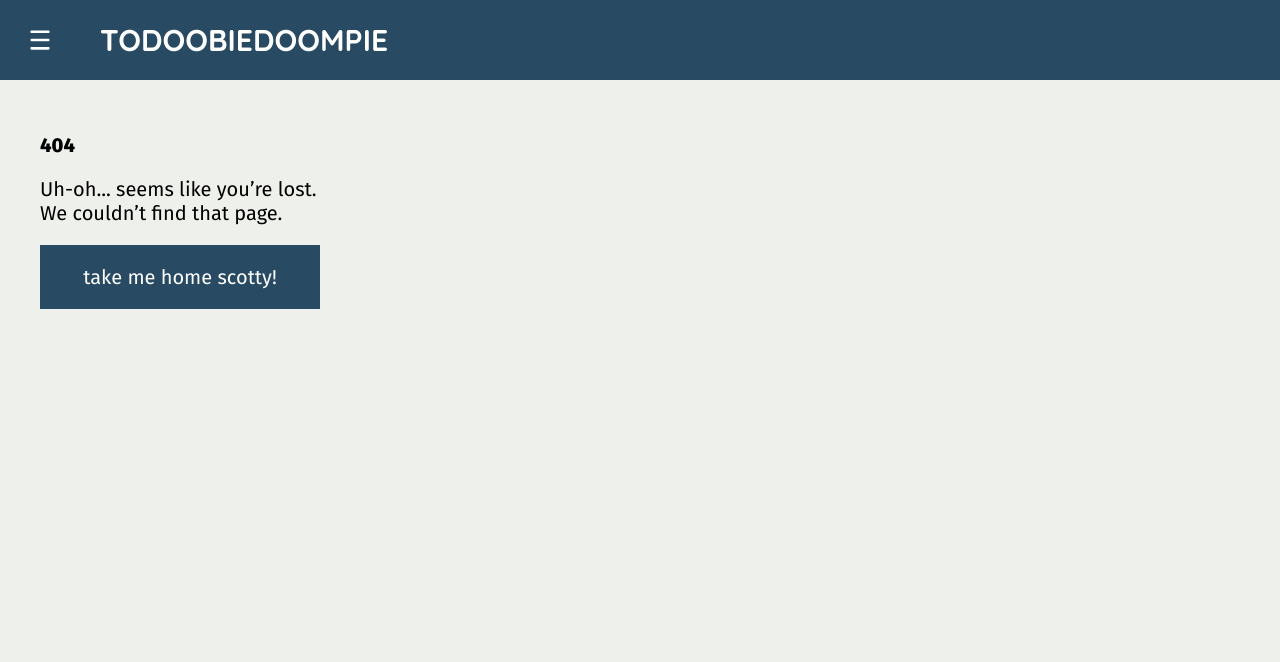
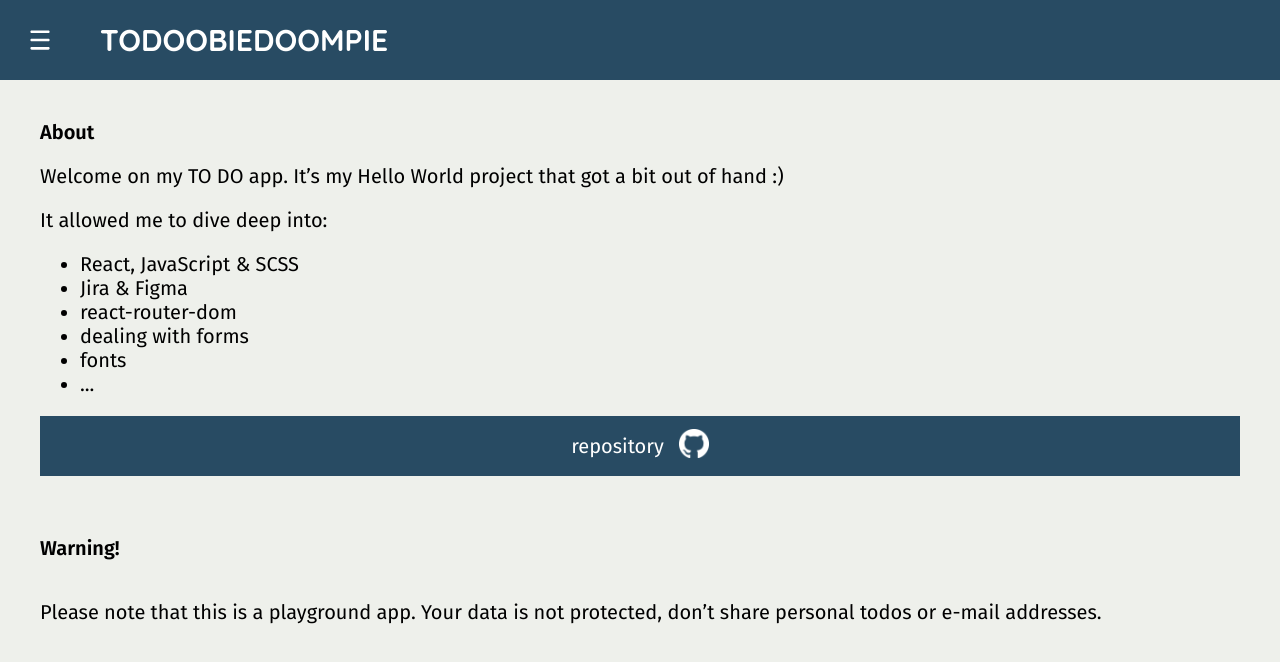
Before and after one commit to akinci-oki/todoo, a React (Create React App) app: page /about in a window 1280 px wide. Before the commit this address had no page. Shown: the top 662 px of the page. Built offline with nearby package versions, Linux system fonts and the light colour scheme.

Commit message:
TODO-45-about-page

```diff
--- a/src/App.scss
+++ b/src/App.scss
@@ -23,14 +23,24 @@ h2 {
     font-size: 1rem;
 }
 
+h3 {
+    margin-top: 3rem;
+    margin-bottom: 2rem;
+    font-weight: $fontweight-semibold;
+    font-size: 1rem;
+}
+
 /* form */
 .error {
     margin: 0.5rem 0 1rem 0;
     font-weight: $fontweight-semibold;
     color: $color-error;
 }
+
 button {
-    line-height: 1;
+    display: flex;
+    align-items: center;
+    justify-content: center;
     height: 3rem;
     color: white;
     width: 100%;
--- a/src/Router.js
+++ b/src/Router.js
@@ -2,12 +2,13 @@ import React from "react";
 import { Routes, Route } from "react-router-dom";
 
 import { NotFound, SignUp, Login } from "./components";
-import { Homepage, Settingspage, ProfilePage } from "./pages";
+import { Homepage, Settingspage, ProfilePage, Aboutpage } from "./pages";
 import "./App.scss";
 
 const Router = () => (
     <Routes>
         <Route exact path="/" element={<Homepage />}></Route>
+        <Route exact path="/about" element={<Aboutpage />}></Route>
         <Route path="/log-in" element={<Login />}></Route>
         <Route path="/profile" element={<ProfilePage />}></Route>
         <Route path="/settings" element={<Settingspage />}></Route>
--- /dev/null
+++ b/src/components/About/About.js
@@ -0,0 +1,45 @@
+import "../../App.scss";
+
+import { ReactComponent as GitHubIcon } from "../../icons/GitHub-icon.svg";
+
+function About() {
+    return (
+        <div className="About">
+            <h2>About</h2>
+            <p>
+                Welcome on my TO DO app. It’s my Hello World project that got a
+                bit out of hand :)
+            </p>
+            <p> It allowed me to dive deep into:</p>
+            <div>
+                <ul>
+                    <li>React, JavaScript & SCSS</li>
+                    <li>Jira & Figma</li>
+                    <li>react-router-dom</li>
+                    <li>dealing with forms</li>
+                    <li>fonts</li>
+                    <li> ...</li>
+                </ul>
+            </div>
+            <div>
+                <a href="https://github.com/akinci-oki/todoo">
+                    <button>
+                        repository
+                        <span>
+                            <GitHubIcon />
+                        </span>
+                    </button>
+                </a>
+            </div>
+            <div>
+                <h3>Warning!</h3>
+                <p>
+                    Please note that this is a playground app. Your data is not
+                    protected, don’t share personal todos or e-mail addresses.
+                </p>
+            </div>
+        </div>
+    );
+}
+
+export default About;
--- /dev/null
+++ b/src/components/About/About.scss
@@ -0,0 +1,6 @@
+.About {
+    margin: 2rem;
+    span {
+        margin-left: 0.75rem;
+    }
+}
--- a/src/components/home/Menu.js
+++ b/src/components/home/Menu.js
@@ -4,6 +4,8 @@ import PropTypes from "prop-types";
 
 import { useUser } from "../../context";
 import { Avatar } from "../../components";
+
+import { ReactComponent as AboutIcon } from "../../icons/about-icon.svg";
 import { ReactComponent as AccountIcon } from "../../icons/account-icon.svg";
 import { ReactComponent as HamburgerIcon } from "../../icons/hamburger-icon.svg";
 import { ReactComponent as SettingsIcon } from "../../icons/settings-icon.svg";
@@ -67,6 +69,16 @@ function Menu() {
                         </Link>
                     </span>
                 </li>
+                <li className="menu-item">
+                    <span className="icon" onClick={onToggleMenu}>
+                        <AboutIcon />
+                    </span>
+                    <span className="label">
+                        <Link to="/about" onClick={onCloseMenu}>
+                            About
+                        </Link>
+                    </span>
+                </li>
             </ul>
         </div>
     );
--- a/src/components/index.js
+++ b/src/components/index.js
@@ -1,4 +1,5 @@
 import Avatar from "./Avatar/Avatar";
+import About from "./About/About";
 import CategoryForm from "./Settings/CategoryForm";
 import Home from "./home/Home";
 import Login from "./Login/Login";
@@ -11,6 +12,7 @@ import Spinner from "./Spinner/Spinner";
 
 export {
     Avatar,
+    About,
     CategoryForm,
     Home,
     Login,
--- /dev/null
+++ b/src/pages/about/aboutpage.js
@@ -0,0 +1,11 @@
+import About from "../../components/About/About";
+
+function Aboutpage() {
+    return (
+        <div className="aboutpage">
+            <About />
+        </div>
+    );
+}
+
+export default Aboutpage;
--- a/src/pages/index.js
+++ b/src/pages/index.js
@@ -1,5 +1,6 @@
+import Aboutpage from "./about/aboutpage";
 import Homepage from "./home/homepage";
 import Settingspage from "./settings/settingspage";
 import ProfilePage from "./profile/profilepage";
 
-export { Homepage, Settingspage, ProfilePage };
+export { Aboutpage, Homepage, Settingspage, ProfilePage };
--- a/src/styles.scss
+++ b/src/styles.scss
@@ -2,6 +2,7 @@
 @import "./App.scss";
 
 @import "./components/Avatar/Avatar.scss";
+@import "./components/About/About.scss";
 @import "./components/home/Home.scss";
 @import "./components/home/Menu.scss";
 @import "./components/Login/Login.scss";
```
Also changed, not shown: src/icons/GitHub-icon.svg (added), src/icons/about-icon.svg (added).
